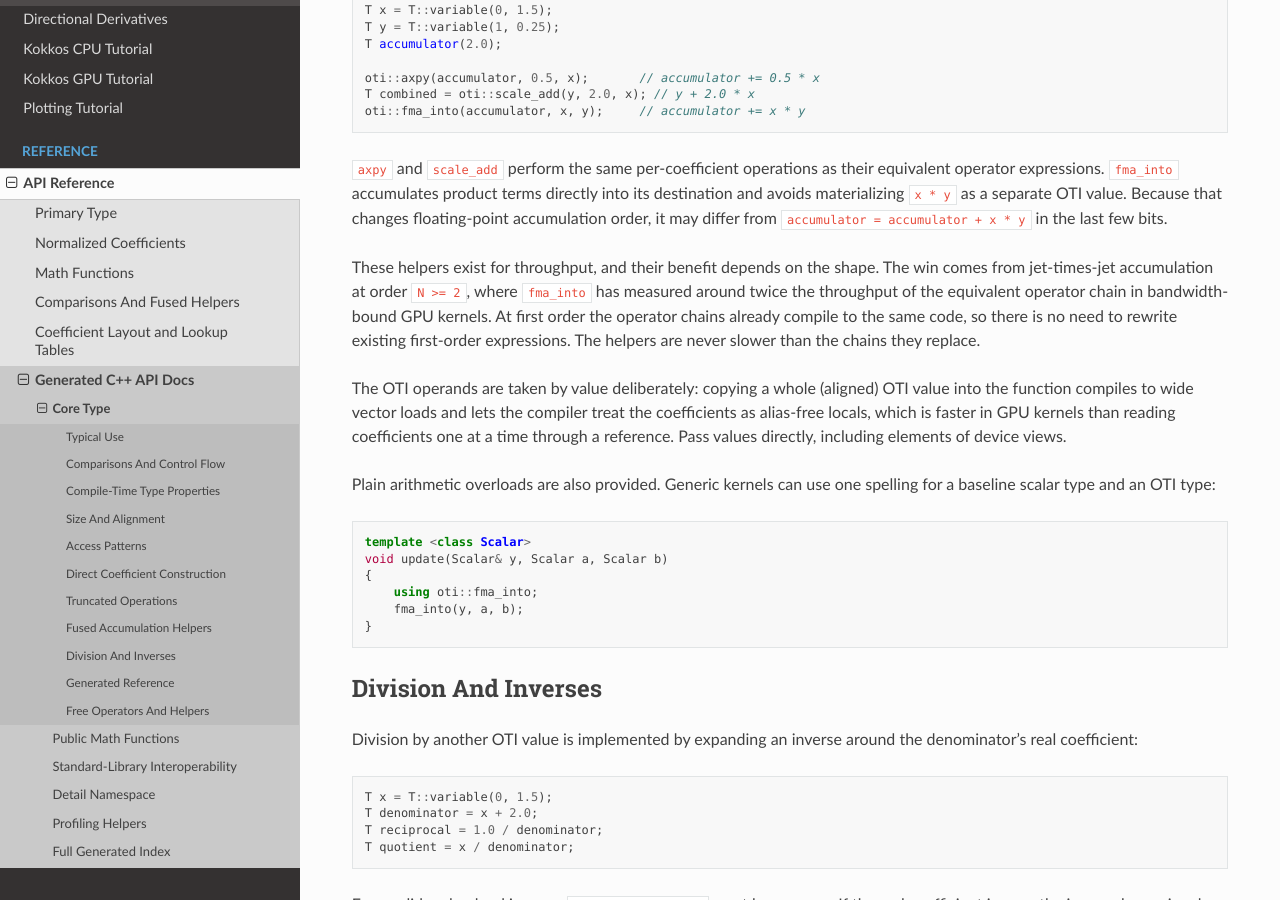
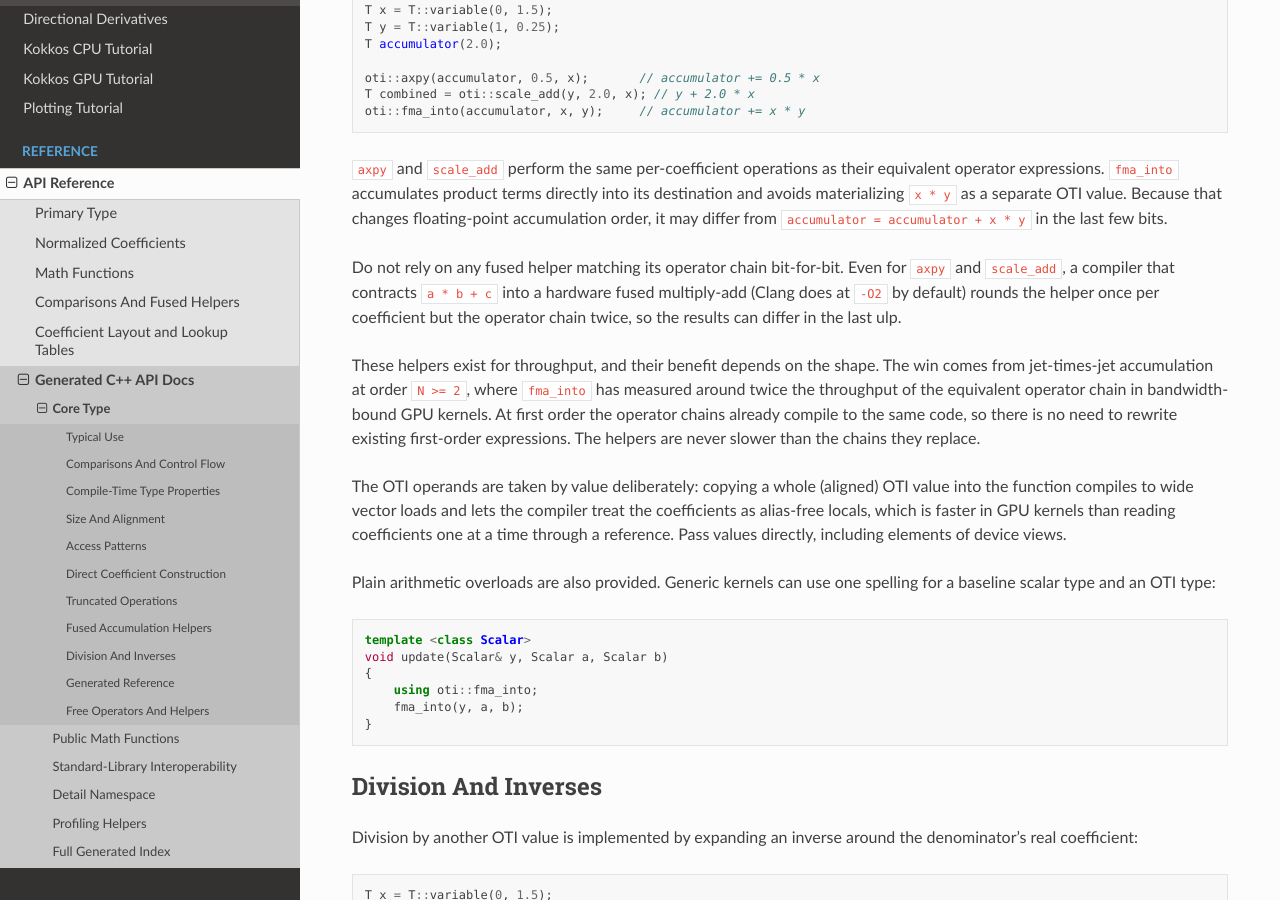
Before and after one commit to Samm-Py/cpp_oti_lib, a Sphinx documentation site: the page built from docs/api/core.rst, in a window 1280 px wide and 900 px high, scrolled down 6963 px. Built offline with Sphinx 7.4.7 and the Read the Docs theme 3.1.0, drawn with Linux system fonts in a browser that asks for light colours.

Commit message:
Drop the bitwise axpy/scale_add assertion; document FP contraction
Clang at -O2 contracts the fused helpers' a*b + c into hardware fma but
leaves the operator chain as separate multiply and add, so the two forms
can differ in the last ulp. Compare within an ulp-scale tolerance instead,
and document contraction as a rounding source in core.hpp and the docs.

Co-Authored-By: Claude Opus 4.8 <noreply@anthropic.com>

```diff
--- a/docs/api/core.rst
+++ b/docs/api/core.rst
@@ -396,6 +396,12 @@ into its destination and avoids materializing ``x * y`` as a separate OTI value.
 Because that changes floating-point accumulation order, it may differ from
 ``accumulator = accumulator + x * y`` in the last few bits.
 
+Do not rely on any fused helper matching its operator chain bit-for-bit.
+Even for ``axpy`` and ``scale_add``, a compiler that contracts ``a * b + c``
+into a hardware fused multiply-add (Clang does at ``-O2`` by default) rounds
+the helper once per coefficient but the operator chain twice, so the results
+can differ in the last ulp.
+
 These helpers exist for throughput, and their benefit depends on the shape.
 The win comes from jet-times-jet accumulation at order ``N >= 2``, where
 ``fma_into`` has measured around twice the throughput of the equivalent
```
Also changed, not shown: 2 other files.
